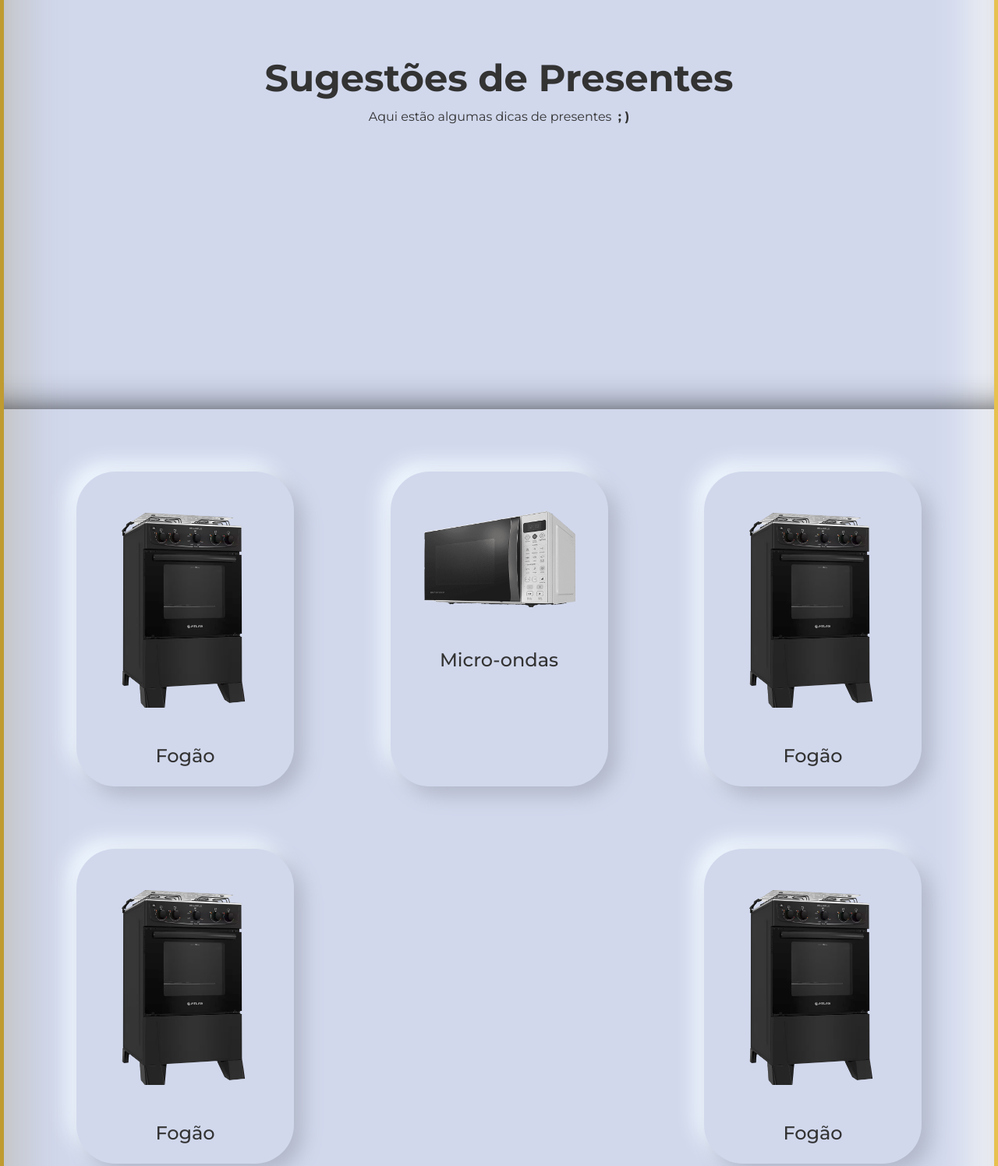
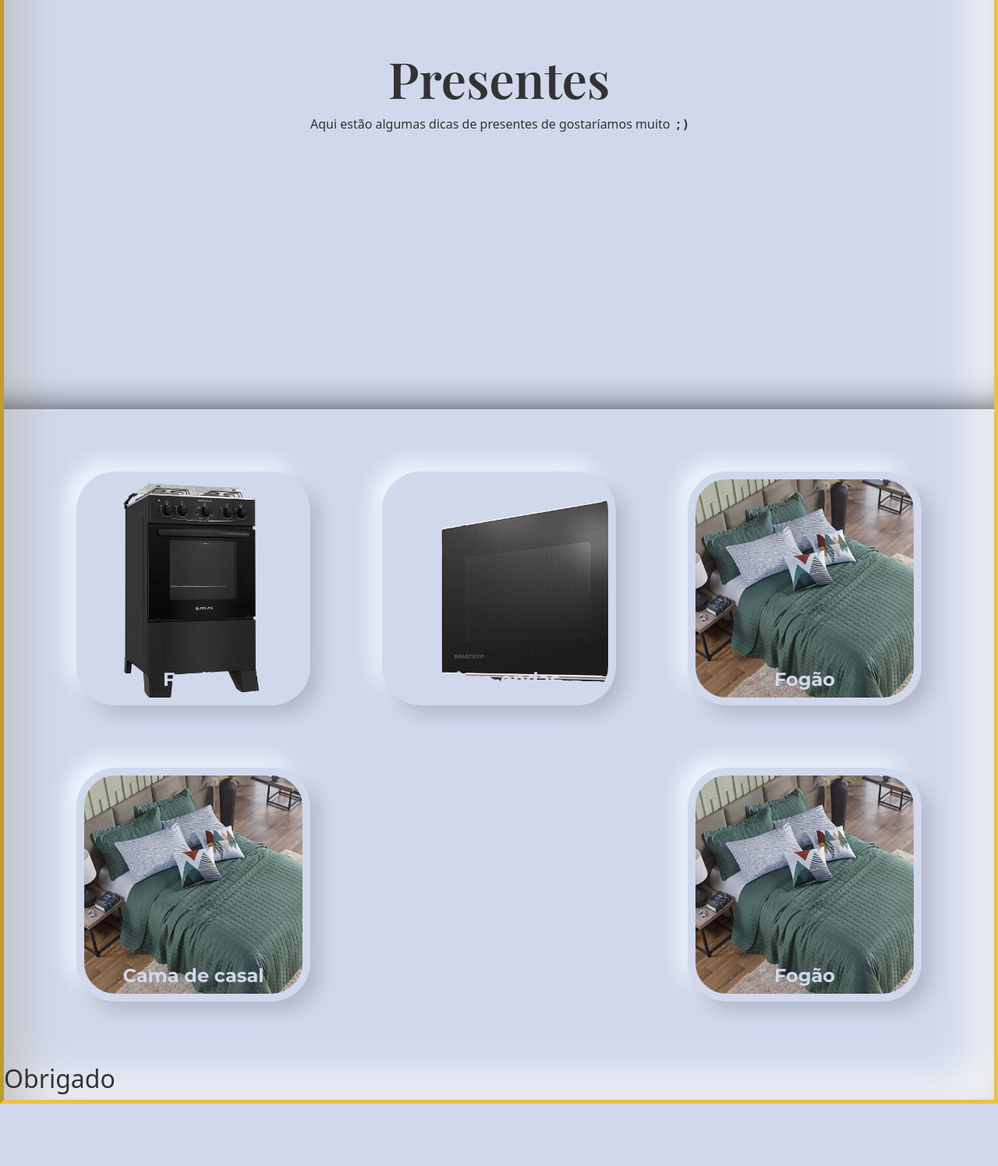
Before and after one commit to LucasPeixotg/wedding-landing-page, a website: page presentes.html in a window 1280 px wide. Shown: the part 280-1776 px from the top of the page at 78% size. After the commit the page ends 1696 px from the top, so only its background shows below. Drawn offline with nearby package versions, Linux system fonts and the light colour scheme; a web font is replaced by a local one.

Commit message:
gift style changed and list generator made

```diff
--- a/presentes.html
+++ b/presentes.html
@@ -15,41 +15,34 @@
     <title>Casamento</title>
 </head>
 <body>
-    <div class="montserrat">
     <section class="title-section d-flex flex-column align-items-center justify-content-center">
-            <h1 class="fw-bold text-center">Sugestões de Presentes</h1>
-            <p class="text-center">Aqui estão algumas dicas de presentes &nbsp;<b>; )</b></p>
+        <h1 class="text-center playfair title">Presentes</h1>
+        <p class="text-center">Aqui estão algumas dicas de presentes de gostaríamos muito &nbsp;<b>; )</b></p>
     </section>
 
     <div class="row container justify-content-between m-auto">
-            <div class="gift-card col-10 col-md-4 col-lg-3 mx-auto mx-md-3">
-                <img src="./image/fogao.png" class="card-img-top pt-5" alt="">
-                <h4 class="text-center pt-5 pb-3">Fogão</h4>
+        <div class="gift-card col-10 col-md-4 col-lg-3 mx-auto mx-md-3 d-flex align-items-end justify-content-center" style='background-image: url("../image/gifts/Fogão.png");'>
+            <h4 class="text-center fw-bold montserrat secondary-color">Fogão</h4>
         </div>
 
-            <div class="gift-card col-10 col-md-4 col-lg-3 mx-auto mx-md-3">
-                <img src="./image/microondas.png" class="card-img-top pt-5" alt="">
-                <h4 class="text-center pt-5 pb-3">Micro-ondas</h4>
+        <div class="gift-card col-10 col-md-4 col-lg-3 mx-auto mx-md-3 d-flex align-items-end justify-content-center" style='background-image: url("../image/gifts/Micro-ondas.png");'>
+            <h4 class="text-center fw-bold montserrat secondary-color">Micro-ondas</h4>
         </div>
 
-            <div class="gift-card col-10 col-md-4 col-lg-3 mx-auto mx-md-3">
-                <img src="./image/fogao.png" class="card-img-top pt-5" alt="...">
-                <h4 class="text-center pt-5 pb-3">Fogão</h4>
+        <div class="gift-card col-10 col-md-4 col-lg-3 mx-auto mx-md-3 d-flex align-items-end justify-content-center" style='background-image: url("../image/gifts/Cama\ de\ casal.jpeg");'>
+            <h4 class="text-center fw-bold montserrat secondary-color">Fogão</h4>
         </div>
 
-            <div class="gift-card col-10 col-md-4 col-lg-3 mx-auto mx-md-3">
-                <img src="./image/fogao.png" class="card-img-top pt-5" alt="...">
-                <h4 class="text-center pt-5 pb-3">Fogão</h4>
+        <div class="gift-card col-10 col-md-4 col-lg-3 mx-auto mx-md-3 d-flex align-items-end justify-content-center" style='background-image: url("../image/gifts/Cama\ de\ casal.jpeg");'>
+            <h4 class="text-center fw-bold montserrat secondary-color">Cama de casal</h4>
         </div>
 
-            <div class="gift-card col-10 col-md-4 col-lg-3 mx-auto mx-md-3">
-                <img src="./image/fogao.png" class="card-img-top pt-5" alt="...">
-                <h4 class="text-center pt-5 pb-3">Fogão</h4>
+        <div class="gift-card col-10 col-md-4 col-lg-3 mx-auto mx-md-3 d-flex align-items-end justify-content-center" style='background-image: url("../image/gifts/Cama\ de\ casal.jpeg");'>
+            <h4 class="text-center fw-bold montserrat secondary-color">Fogão</h4>
         </div>
     </div>
     <footer>
         <h2>Obrigado</h2>
     </footer>
-    </div>
 </body>
 </html>
--- a/style/gift.css
+++ b/style/gift.css
@@ -1,52 +1,19 @@
 .title-section {
     box-sizing: content-box;
     height: 100vh;
-    /*border-bottom: 3px #333 solid;*/
     margin-bottom: 5em;
     box-shadow: 0 -40px 50px -50px #000 inset;
 }
-
-.title-section h1 {
-    font-size: 3rem;
-}
-
-/*
-.title-section::before {
-    content: "";
-    animation: bounce 1.5s infinite cubic-bezier(0.075, 0.82, 0.165, 1);
-    bottom: 2rem;
-    right: 0;
-    position: absolute;
-    width: 30px;
-    height: 34px;
-    background: #333;
-    opacity: 0.7;
-    border-radius: 50px;
-    transform: translateX(-100%);
-}
-
-@keyframes bounce {
-    90% {
-        opacity: 0;
-        transform: translateY(-40%) translateX(-100%);
-    }
-    100% {
-        opacity: 0;
-        transform: translateY(-40%) translateX(-100%);
-    }
-}
-*/
 
 .gift-card {
 	-webkit-border-radius: 50px;
     border-radius: 50px;
     background: #D1D8EC;
+    border: solid 10px #D1D8EC;
+    background-size: cover;
     -webkit-box-shadow: 12px 12px 24px #b2b8c9, -12px -12px 24px #f0f8ff;
     box-shadow: 12px 12px 24px #b2b8c9, -12px -12px 24px #f0f8ff;
     margin-bottom: 5em;
+    width: 300px;
+    height: 300px;
 }
-
-.gift-card h4 {
-    position: relative;
-    bottom: 0;
-}
--- a/style/main.css
+++ b/style/main.css
@@ -3,6 +3,7 @@
 }
 
 body {
+	background: #D1D8EC;
 	background: #D1D8EC;
 	color: #333;
 	overflow-x: hidden !important;
@@ -14,7 +15,7 @@ body {
 	border-bottom-color: #e7c150;
 
 	box-shadow: inset 20px 20px 60px #bebebe,
-            inset -20px -20px 60px #ffffff;
+	inset -20px -20px 60px #ffffff;
 }
 
 .app {
@@ -27,15 +28,15 @@ body {
 }
 
 .title {
-	font-family: "Playfair Display", serif;
-	font-optical-sizing: auto;
-	font-weight: 600;
-	font-style: normal;
 	font-size: 4em;
 }
 
 .accent-color {
 	color: #BF9B30;
+}
+
+.secondary-color {
+	color: #D1D8EC;
 }
 
 .btn-neumorphic {
@@ -66,6 +67,12 @@ body {
 	font-style: normal;
 }
 
+.playfair {
+	font-family: "Playfair Display", serif;
+	font-optical-sizing: auto;
+	font-weight: 600;
+	font-style: normal;
+}
 
 
 /*
```
Also changed, not shown: index.html (+1 -1 lines), _list_generator.js (deleted), image/gifts/Cama de casal.jpeg (added), image/gifts/Fogão.png (renamed from image/fogao.png), image/gifts/Micro-ondas.png (renamed from image/microondas.png), 1 other file. Lines whose indentation alone changed are shown as unchanged.
